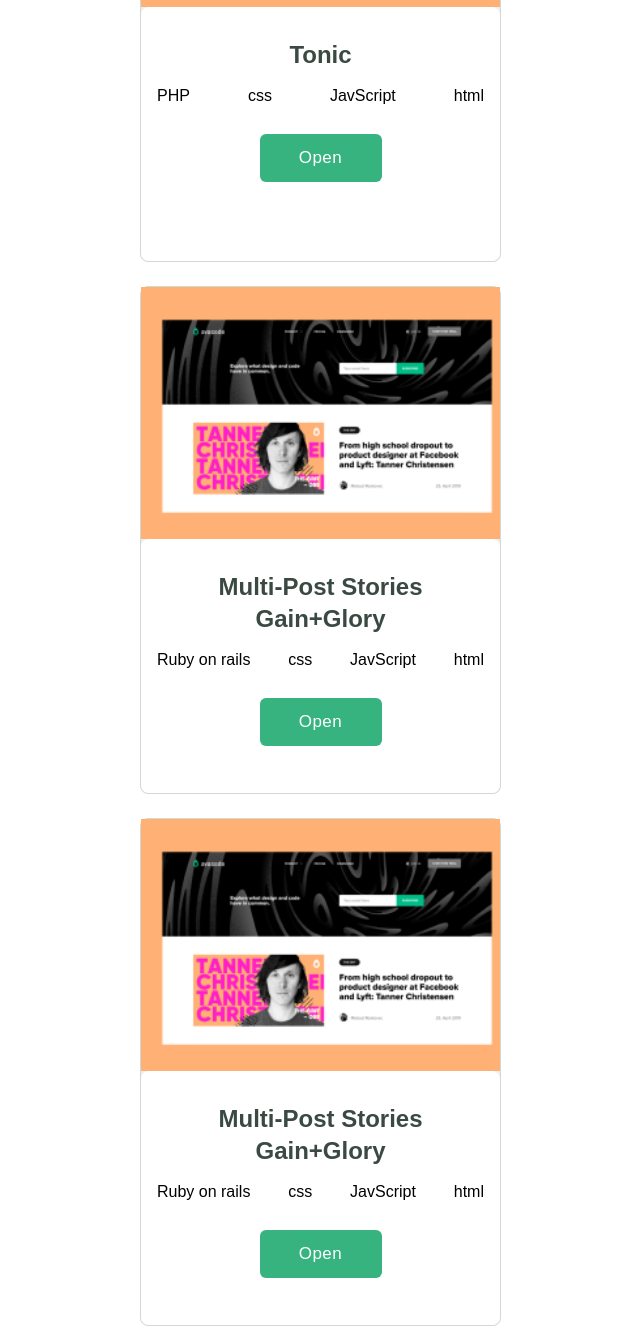
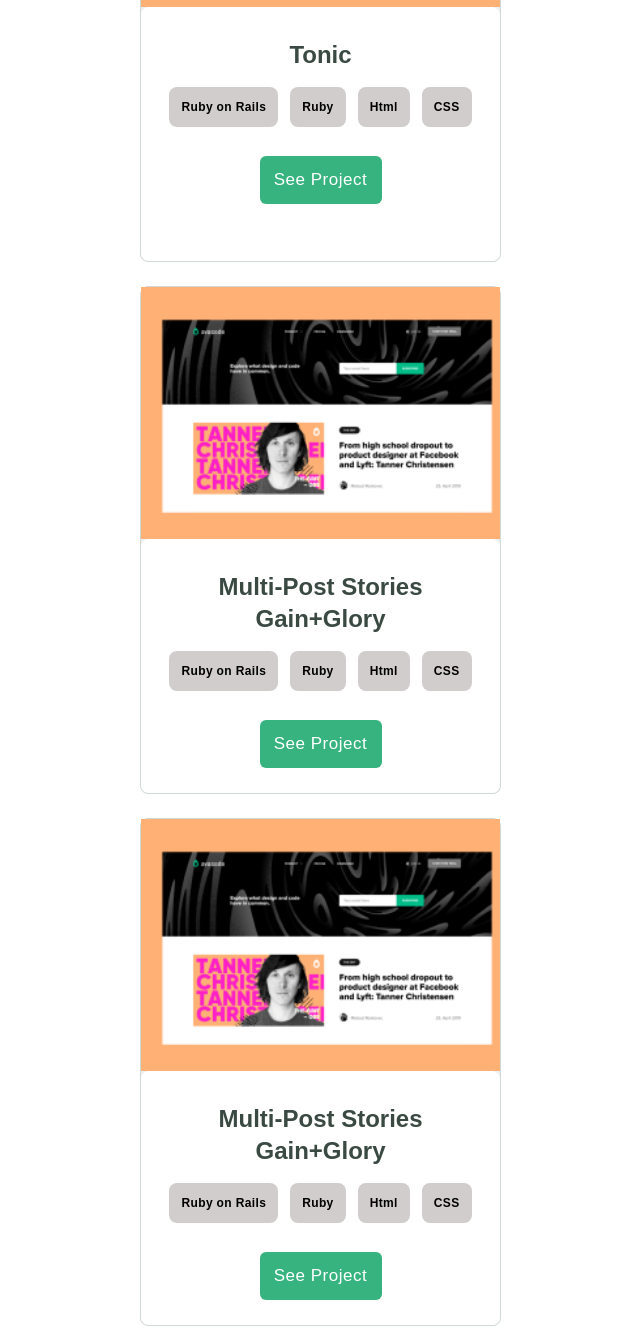
Before and after one commit to Danelif/portfoliomobilefull, a website: page index.html in a window 1280 px wide. Shown: the part 1140-2468 px from the top of the page, without its empty margins (320-960 px from the left). Drawn offline with Linux system fonts and the light colour scheme.

Commit message:
updating html file  according to reviewer inputs

```diff
--- a/index.html
+++ b/index.html
@@ -61,14 +61,14 @@
             <div class="image-project"></div>
             <div class="image-style">
               <h2>Tonic</h2>
-              <ul class="buttons">
-                <li>PHP</li>
-                <li>css</li>
-                <li>JavScript</li>
-                <li>html</li>
-              </ul>
+              <div class="project-buttons">
+                <div>Ruby on Rails</div>
+                <div>Ruby</div>
+                <div>Html</div>
+                <div>CSS</div>
+              </div>
               <div class="button-style-link">
-                <button class="button" type="button">Open</button>
+                <button class="button" type="button">See Project</button>
               </div>
             </div>
           </li>
@@ -76,14 +76,14 @@
             <div class="image-project"></div>
             <div class="image-style">
               <h2>Multi-Post Stories Gain+Glory</h2>
-              <ul class="buttons">
-                <li>Ruby on rails</li>
-                <li>css</li>
-                <li>JavScript</li>
-                <li>html</li>
-              </ul>
+            <div class="project-buttons">
+              <div>Ruby on Rails</div>
+              <div>Ruby</div>
+              <div>Html</div>
+              <div>CSS</div>
+            </div>
               <div class="button-style-link">
-                <button class="button" type="button">Open</button>
+                <button class="button" type="button">See Project</button>
               </div>
             </div>
           </li>
@@ -91,14 +91,14 @@
             <div class="image-project"></div>
             <div class="image-style">
               <h2>Multi-Post Stories Gain+Glory</h2>
-              <ul class="buttons">
-                <li>Ruby on rails</li>
-                <li>css</li>
-                <li>JavScript</li>
-                <li>html</li>
-              </ul>
+              <div class="project-buttons">
+                <div>Ruby on Rails</div>
+                <div>Ruby</div>
+                <div>Html</div>
+                <div>CSS</div>
+              </div>
               <div class="button-style-link">
-                <button class="button" type="button">Open</button>
+                <button class="button" type="button">See Project</button>
               </div>
             </div>
           </li>
@@ -124,7 +124,9 @@
         <div class="skills-container">
           <ul>
             <li class="item-list">
-
+            <div class="icon">
+              <img src="images/language-icons.png" alt="icon languages" />
+            </div>
               <div>
                 <h2>Languages</h2>
               </div>
@@ -137,7 +139,9 @@
             </li>
 
             <li class="item-list">
-
+              <div class="icon">
+                <img src="images/frameworks.png" alt="icon frameworks" />
+              </div>
               <div>
                 <h2>Frameworks</h2>
               </div>
@@ -150,7 +154,9 @@
               </div>
             </li>
             <li class="item-list">
-
+              <div class="icon">
+                <img src="images/skills.png" alt="icon skills" />
+              </div>
               <div>
                 <h2>Skills</h2>
               </div>
```
